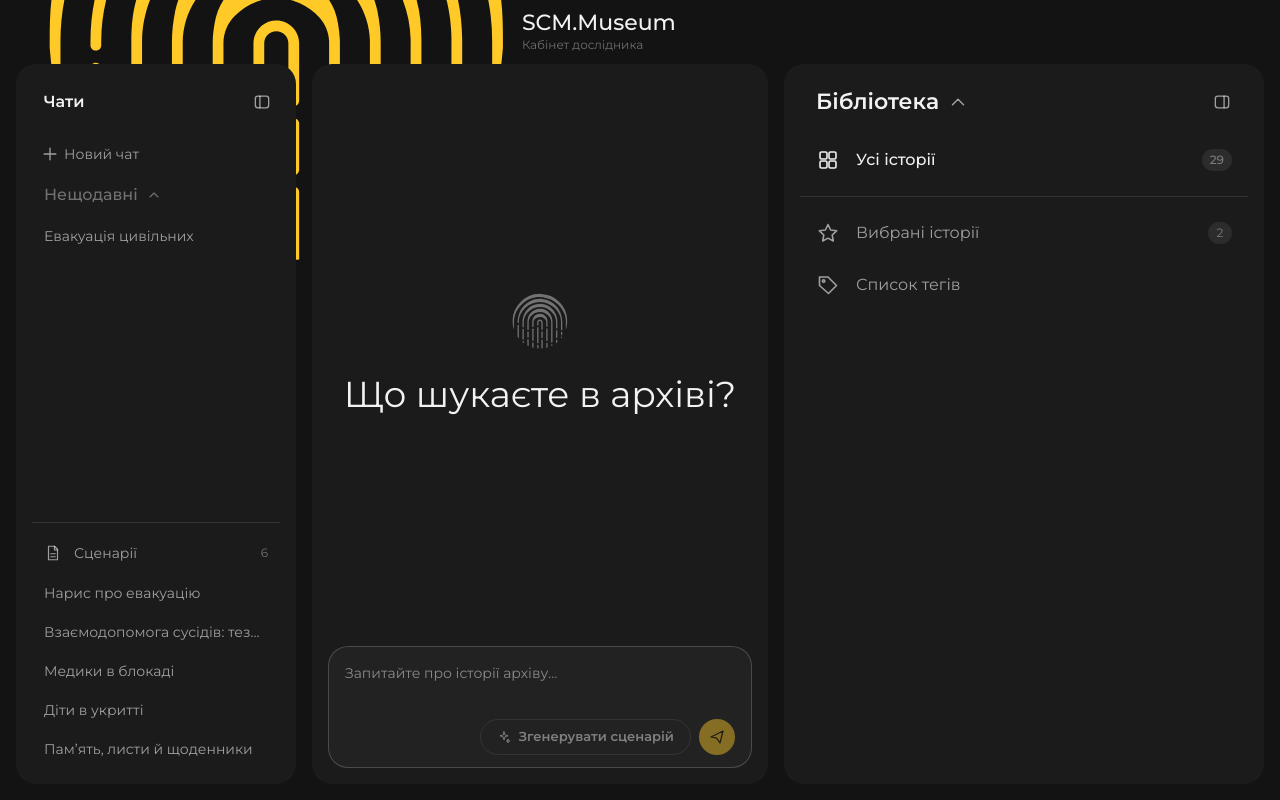
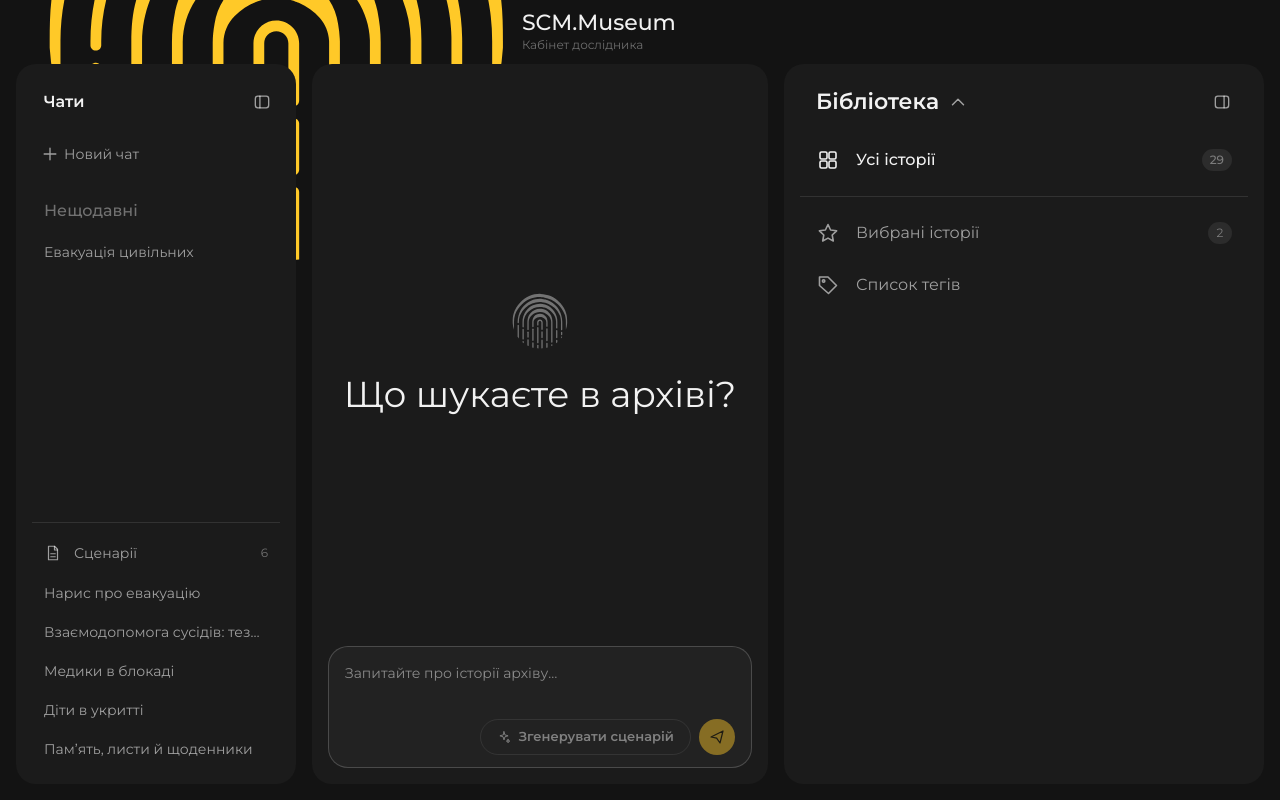
Before and after one commit to mikelebedenko/scm-museum, a React (Vite) app: page / in a window 1280 px wide. Built offline with nearby package versions, Linux system fonts and the light colour scheme.

Commit message:
Left panel: no collapse chevrons ('Нещодавні' is a plain label again)
Co-Authored-By: Claude Sonnet 5.5 <noreply@anthropic.com>

```diff
--- a/src/pages/Search.tsx
+++ b/src/pages/Search.tsx
@@ -54,22 +54,6 @@ export default function Search() {
   const [libOpen, setLibOpen] = useState(true)
   const [view, setView] = useState<"chat" | "scripts">("chat")
   const [scriptOpenId, setScriptOpenId] = useState<string | null>(null)
-  const persisted = (k: string) => {
-    try {
-      return localStorage.getItem(k) !== "0"
-    } catch {
-      return true
-    }
-  }
-  const [chatsOpen, setChatsOpen] = useState(() => persisted("kd_side_chats"))
-  const toggleSec = (k: string, v: boolean, set: (x: boolean) => void) => {
-    set(!v)
-    try {
-      localStorage.setItem(k, v ? "0" : "1")
-    } catch {
-      /* ignore */
-    }
-  }
   const [playReq, setPlayReq] = useState<{ id: string; t: number; e: number; n: number } | null>(
     null,
   )
@@ -425,17 +409,8 @@ export default function Search() {
         </nav>
         {side && (
           <>
-            <button
-              className="side-sec-head"
-              aria-expanded={chatsOpen}
-              onClick={() => toggleSec("kd_side_chats", chatsOpen, setChatsOpen)}
-            >
-              <span>Нещодавні</span>
-              <span className={`acc-chev ${chatsOpen ? "is-open" : ""}`}>
-                <Icon n="down" s={16} />
-              </span>
-            </button>
-            {chatsOpen && <ul className="side-chats">
+            <div className="side-label">Нещодавні</div>
+            <ul className="side-chats">
               {visibleChats.length === 0 && (
                 <li className="muted">Поки порожньо</li>
               )}
@@ -463,7 +438,7 @@ export default function Search() {
                   </IconButton>
                 </li>
               ))}
-            </ul>}
+            </ul>
             <section className="side-scripts">
               <div className={`side-sec-row ${view === "scripts" && !scriptOpenId ? "on" : ""}`}>
                 <button
```
